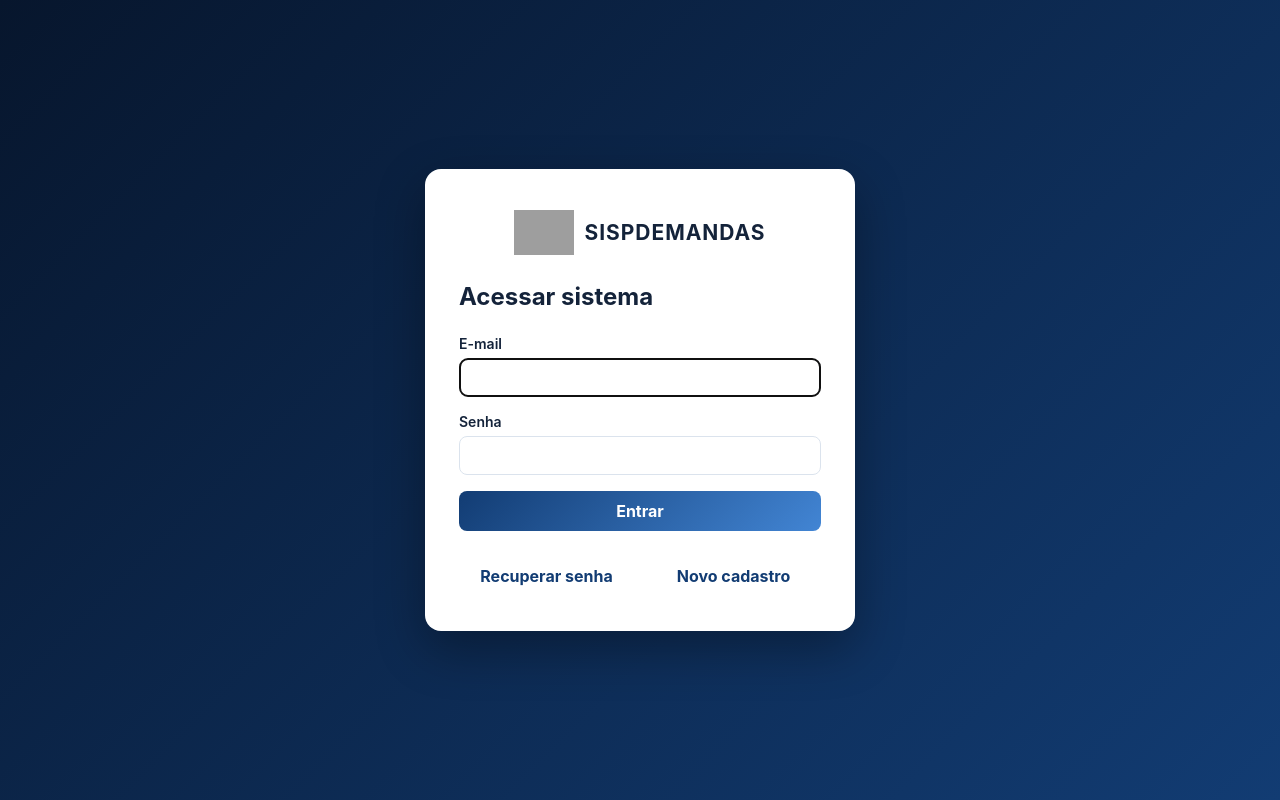
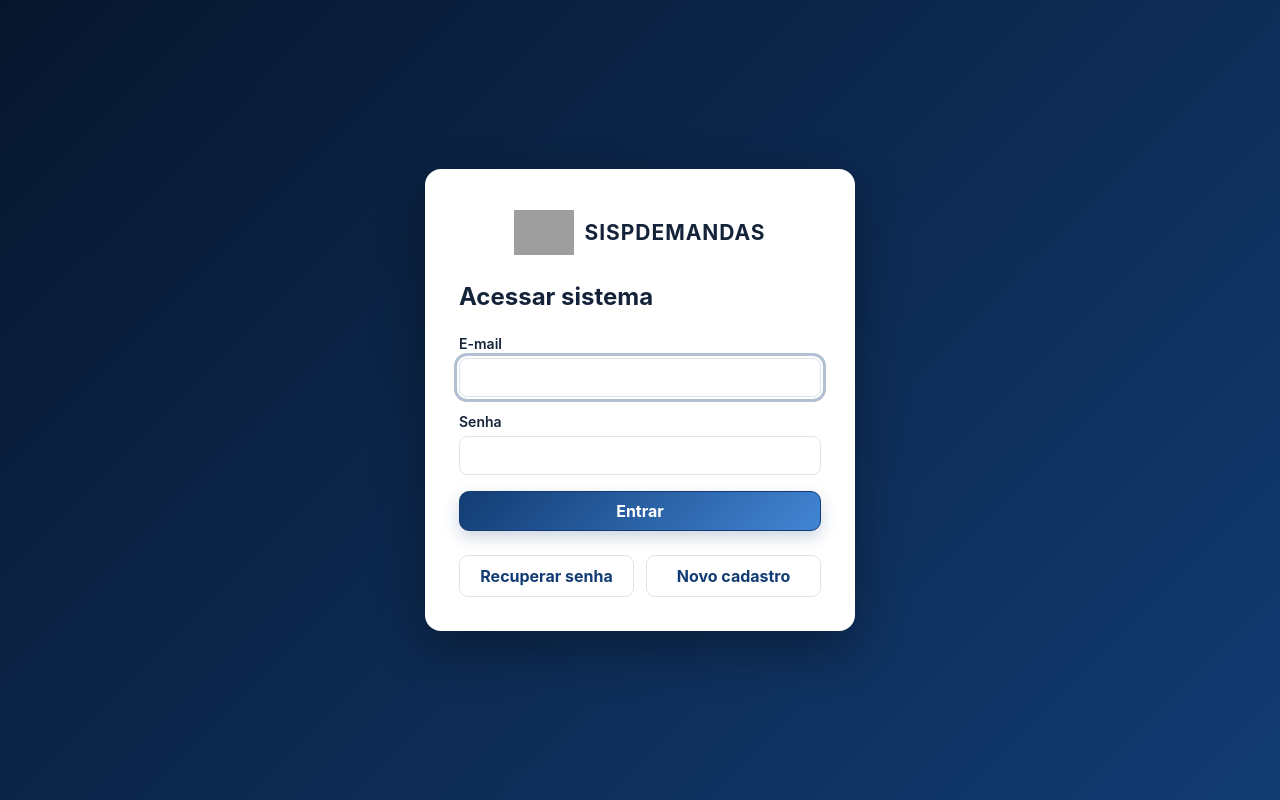
Before and after one commit to gui130699/SispDemandas, a React (Vite) app: page /#/login in a window 1280 px wide. Built offline with nearby package versions, Linux system fonts and the light colour scheme; no server answers; grey boxes are pictures that could not be loaded.

Commit message:
style: modernize system button states

```diff
--- a/src/index.css
+++ b/src/index.css
@@ -7,6 +7,8 @@
   --text: #14233a;
   --muted: #617087;
   --line: #dbe3ed;
+  --border: #dbe3ed;
+  --surface-alt: #f4f8fc;
   --blue: #123c73;
   --dark: #07162d;
   --danger: #b42318;
@@ -17,6 +19,8 @@ html[data-theme="dark"] {
   --text: #edf5ff;
   --muted: #9aa8bc;
   --line: #253347;
+  --border: #253347;
+  --surface-alt: #182338;
   --blue: #4285d4;
 }
 * {
@@ -35,6 +39,39 @@ select {
 }
 button {
   cursor: pointer;
+  min-height: 40px;
+  padding: 9px 14px;
+  border: 1px solid var(--line);
+  border-radius: 10px;
+  background: var(--surface);
+  color: var(--text);
+  font-weight: 680;
+  line-height: 1.2;
+  box-shadow: 0 1px 2px #07162d0b;
+  transition: transform .16s ease, background .16s ease, border-color .16s ease, box-shadow .16s ease;
+}
+button:hover:not(:disabled) {
+  background: var(--surface-alt);
+  border-color: color-mix(in srgb, var(--blue) 45%, var(--line));
+  box-shadow: 0 5px 14px #07162d14;
+  transform: translateY(-1px);
+}
+button:active:not(:disabled) {
+  box-shadow: none;
+  transform: translateY(0);
+}
+button:focus-visible,
+a:focus-visible,
+input:focus-visible,
+textarea:focus-visible,
+select:focus-visible {
+  outline: 3px solid color-mix(in srgb, var(--blue) 32%, transparent);
+  outline-offset: 2px;
+}
+button:disabled {
+  cursor: not-allowed;
+  opacity: .58;
+  box-shadow: none;
 }
 a {
   color: var(--blue);
@@ -128,10 +165,17 @@ header small {
   flex: 1;
 }
 .icon {
-  border: 0;
+  min-width: 40px;
+  padding: 8px 10px;
+  border-color: transparent;
   background: transparent;
   color: var(--text);
-  padding: 8px;
+  box-shadow: none;
+}
+.icon:hover:not(:disabled) {
+  border-color: var(--line);
+  background: var(--surface-alt);
+  box-shadow: none;
 }
 .online {
   font-size: 13px;
@@ -209,10 +253,23 @@ header small {
 .primary {
   background: linear-gradient(135deg, #123c73, #4285d4);
   color: #fff;
-  border: 0;
-  border-radius: 8px;
-  padding: 10px 16px;
-  font-weight: 650;
+  border-color: #123c73;
+  box-shadow: 0 6px 16px #123c7338;
+}
+.primary:hover:not(:disabled) {
+  background: linear-gradient(135deg, #0d2f5d, #2e6fb8);
+  border-color: #0d2f5d;
+  box-shadow: 0 10px 22px #123c7344;
+}
+.danger {
+  color: #fff;
+  border-color: #b42318;
+  background: linear-gradient(135deg, #b42318, #dc4b3e);
+  box-shadow: 0 5px 14px #b4231828;
+}
+.danger:hover:not(:disabled) {
+  border-color: #8f1c14;
+  background: linear-gradient(135deg, #8f1c14, #c83a2e);
 }
 .table-wrap {
   overflow: auto;
@@ -334,6 +391,10 @@ dd {
   gap: 7px;
 }
 .row-actions button {
+  min-height: 34px;
+  padding: 7px 10px;
+  border-radius: 8px;
+  font-size: 12px;
   white-space: nowrap;
 }
 .badge.active {
@@ -488,6 +549,8 @@ dd {
   .toolbar {
     flex-wrap: wrap;
   }
+  button { min-height: 42px; }
+  .row-actions { flex-wrap: wrap; }
   .toolbar input {
     min-width: 100%;
   }
--- a/src/pages/ApprovalsPage.tsx
+++ b/src/pages/ApprovalsPage.tsx
@@ -13,5 +13,5 @@ export function ApprovalsPage() {
   if (profile?.role !== "admin") return <Page title="Acesso negado"><p>Área exclusiva de administradores.</p></Page>;
   const admin = profile;
   async function approve(user: UserProfile) { try { await approveRegistration(user, admin, user.role === "consultant" ? user.requestedCompanyIds : undefined); setMessage(`${user.name} foi aprovado.`); } catch (error) { setMessage(error instanceof Error ? error.message : "Não foi possível aprovar."); } }
-  return <Page title="Aprovações" subtitle={`${users.length} cadastro(s) aguardando`}><div className="cards"><div className="card"><small>Clientes aguardando</small><strong>{users.filter(user => user.role === "requester").length}</strong></div><div className="card"><small>Consultores aguardando</small><strong>{users.filter(user => user.role === "consultant").length}</strong></div></div>{message && <p className="notice">{message}</p>}<div className="table-wrap"><table><thead><tr><th>Nome</th><th>Tipo</th><th>E-mail</th><th>Empresas</th><th>Ações</th></tr></thead><tbody>{users.map(user => <tr key={user.uid}><td>{user.name}</td><td>{user.role === "consultant" ? "Consultor" : "Cliente"}</td><td>{user.email}</td><td>{user.role === "consultant" ? (user.requestedCompanyIds ?? []).map(id => companies.find(company => company.id === id)?.legalName ?? id).join(", ") : user.companyName}</td><td><div className="row-actions"><button className="primary" onClick={() => approve(user)}>Aprovar</button><button onClick={async () => { const reason = window.prompt("Motivo da rejeição:") ?? ""; await rejectRegistration(user, admin, reason); }}>Rejeitar</button></div></td></tr>)}</tbody></table></div></Page>;
+  return <Page title="Aprovações" subtitle={`${users.length} cadastro(s) aguardando`}><div className="cards"><div className="card"><small>Clientes aguardando</small><strong>{users.filter(user => user.role === "requester").length}</strong></div><div className="card"><small>Consultores aguardando</small><strong>{users.filter(user => user.role === "consultant").length}</strong></div></div>{message && <p className="notice">{message}</p>}<div className="table-wrap"><table><thead><tr><th>Nome</th><th>Tipo</th><th>E-mail</th><th>Empresas</th><th>Ações</th></tr></thead><tbody>{users.map(user => <tr key={user.uid}><td>{user.name}</td><td>{user.role === "consultant" ? "Consultor" : "Cliente"}</td><td>{user.email}</td><td>{user.role === "consultant" ? (user.requestedCompanyIds ?? []).map(id => companies.find(company => company.id === id)?.legalName ?? id).join(", ") : user.companyName}</td><td><div className="row-actions"><button className="primary" onClick={() => approve(user)}>Aprovar</button><button className="danger" onClick={async () => { const reason = window.prompt("Motivo da rejeição:") ?? ""; await rejectRegistration(user, admin, reason); }}>Rejeitar</button></div></td></tr>)}</tbody></table></div></Page>;
 }
--- a/src/pages/DemandsPages.tsx
+++ b/src/pages/DemandsPages.tsx
@@ -18,4 +18,4 @@ export function DemandFormPage() { const { profile } = useAuth(); const go = use
   const submit=async(e:React.FormEvent<HTMLFormElement>)=>{e.preventDefault();if(!profile)return; const f=new FormData(e.currentTarget), initial=statuses.find(s=>s.legacyKeys?.includes("analysis")) ?? statuses.find(s=>s.active); if(!initial){setError("O administrador ainda precisa inicializar os status de demanda.");return;} try {const id=await createDemand({title:String(f.get("title")),description:String(f.get("description")),screenName:String(f.get("screen")),formName:String(f.get("form")),levelId:String(f.get("level")),levelName:String(f.get("level")),priority:String(f.get("priority")) as Priority,companyId:profile.companyId||String(f.get("companyId")),companyName:profile.companyName||String(f.get("companyName")),requesterSector:String(f.get("sector")||"")},profile,initial);go(`/demandas/${id}`)}catch(err){setError(err instanceof Error?err.message:"Erro ao salvar.")}};
   return <Page title="Nova demanda"><form className="form-grid" onSubmit={submit}><label>Título *<input name="title" required /></label><label>Prioridade<select name="priority" defaultValue="normal"><option value="low">Baixa</option><option value="normal">Normal</option><option value="high">Alta</option><option value="urgent">Urgente</option></select></label>{profile?.role !== "requester" && <><label>Empresa (ID) *<input name="companyId" required /></label><label>Nome da empresa *<input name="companyName" required /></label></>}<label>Setor solicitante<input name="sector" defaultValue={profile?.defaultSector ?? ""} /></label><label>Tela *<input name="screen" required /></label><label>Formulário *<input name="form" required /></label><label>Nível *<input name="level" required placeholder="N1" /></label><label className="wide">Descrição da demanda *<textarea name="description" required rows={6} /></label>{error&&<p className="error wide">{error}</p>}<button className="primary">Criar demanda</button></form></Page>; }
 export function DemandDetailPage() { const { id="" }=useParams(); const {profile}=useAuth(); const [demand,setDemand]=useState<Demand|null>(null); const [statuses,setStatuses]=useState<DemandStatus[]>([]); const [error,setError]=useState(""); useEffect(()=>onSnapshot(doc(db,"demands",id),s=>setDemand(s.exists()?({id:s.id,...s.data()} as Demand):null)),[id]); useEffect(()=>onSnapshot(query(collection(db,"demandStatuses"),orderBy("order")),s=>setStatuses(s.docs.map(d=>({id:d.id,...d.data()}) as DemandStatus))),[]); if(!demand)return <Page title="Demanda"><p>Carregando…</p></Page>; const current=resolveStatus(demand,statuses); const canManage=profile?.role==="admin" || profile?.role==="consultant";
-  return <Page title={demand.code}><section className="panel" style={statusStyle(current.color)}><h2>{demand.title}</h2><p>{demand.description}</p><dl><dt>Empresa</dt><dd>{demand.companyName}</dd><dt>Setor</dt><dd>{demand.requesterSector||"—"}</dd><dt>Status</dt><dd>{current.name}</dd><dt>Solução</dt><dd>{demand.resolution||"—"}</dd></dl>{canManage&&<div className="actions"><select aria-label="Alterar status" defaultValue="" onChange={async e=>{const next=statuses.find(s=>s.id===e.target.value);if(!next||!profile)return;let resolution="";if(next.isFinal&&next.name.toLowerCase().includes("conclu"))resolution=window.prompt("Solução aplicada (obrigatória):")||"";try{await changeDemandStatus(demand,next,profile,resolution)}catch(err){setError(err instanceof Error?err.message:"Não foi possível atualizar")}}}><option value="">Alterar status…</option>{statuses.filter(s=>s.active).map(s=><option key={s.id} value={s.id}>{s.name}</option>)}</select><button onClick={()=>profile&&softDeleteDemand(demand,profile,"Exclusão lógica solicitada")}>Mover para lixeira</button></div>}{error&&<p className="error">{error}</p>}</section></Page>; }
+  return <Page title={demand.code}><section className="panel" style={statusStyle(current.color)}><h2>{demand.title}</h2><p>{demand.description}</p><dl><dt>Empresa</dt><dd>{demand.companyName}</dd><dt>Setor</dt><dd>{demand.requesterSector||"—"}</dd><dt>Status</dt><dd>{current.name}</dd><dt>Solução</dt><dd>{demand.resolution||"—"}</dd></dl>{canManage&&<div className="actions"><select aria-label="Alterar status" defaultValue="" onChange={async e=>{const next=statuses.find(s=>s.id===e.target.value);if(!next||!profile)return;let resolution="";if(next.isFinal&&next.name.toLowerCase().includes("conclu"))resolution=window.prompt("Solução aplicada (obrigatória):")||"";try{await changeDemandStatus(demand,next,profile,resolution)}catch(err){setError(err instanceof Error?err.message:"Não foi possível atualizar")}}}><option value="">Alterar status…</option>{statuses.filter(s=>s.active).map(s=><option key={s.id} value={s.id}>{s.name}</option>)}</select><button className="danger" onClick={()=>profile&&softDeleteDemand(demand,profile,"Exclusão lógica solicitada")}>Mover para lixeira</button></div>}{error&&<p className="error">{error}</p>}</section></Page>; }
```
